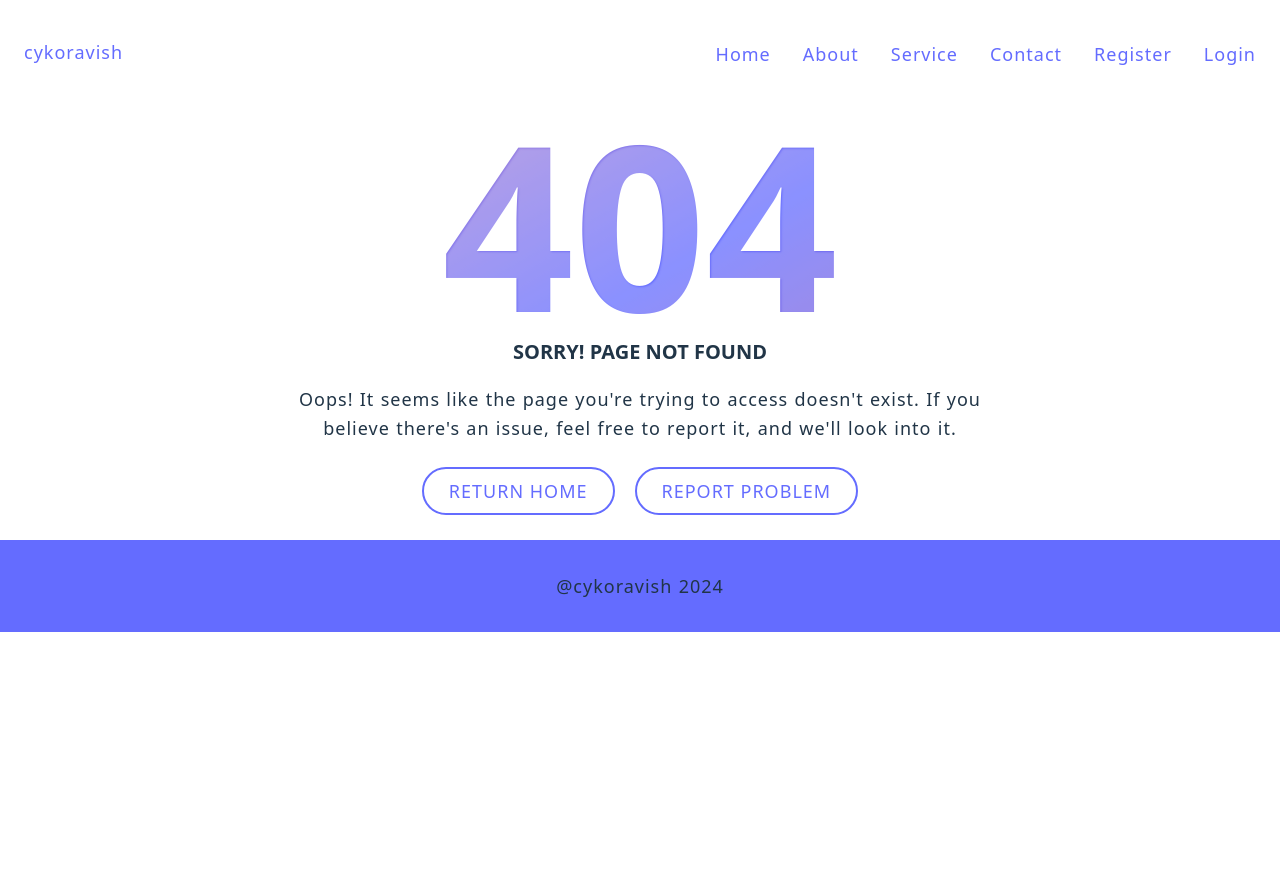
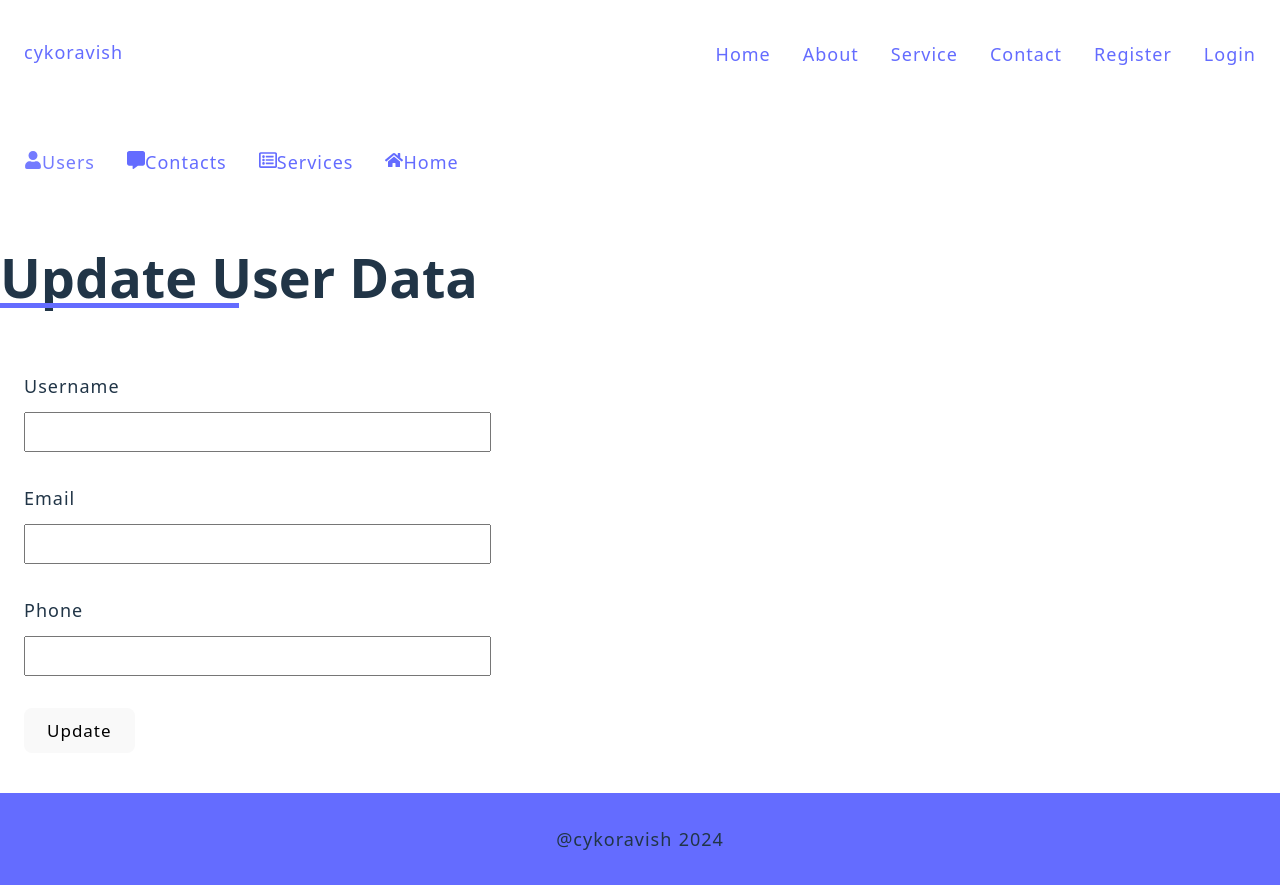
Before and after one commit to cykoravish/cykoravish-MERN, a React (Vite) app in the folder client/: page /admin/users/1/edit in a window 1280 px wide. Before the commit the page ends 800 px from the top, so only its background shows below. Built offline with nearby package versions, Linux system fonts and the light colour scheme; no server answers.

Commit message:
update functionality

```diff
--- a/client/src/App.jsx
+++ b/client/src/App.jsx
@@ -13,6 +13,7 @@
 import { AdminLayout } from "./components/layouts/Admin-Layout";
 import { AdminUsers } from "./pages/Admin-Users";
 import { AdminContacts } from "./pages/Admin-Contacts";
+import { AdminUpdate } from "./pages/Admin-Update";
 
 const App = () => {
   return (
@@ -31,6 +32,7 @@
           <Route path="/admin" element={<AdminLayout />}>
             <Route path="users" element={<AdminUsers />} />
             <Route path="contacts" element={<AdminContacts />} />
+            <Route path="users/:id/edit" element={<AdminUpdate />} />
           </Route>
         </Routes>
         <Footer />
--- /dev/null
+++ b/client/src/pages/Admin-Update.jsx
@@ -0,0 +1,96 @@
+import { useEffect, useState } from "react";
+import { useParams } from "react-router-dom";
+import { useAuth } from "../store/auth";
+
+export const AdminUpdate = () => {
+  const [data, setData] = useState({
+    username: "",
+    email: "",
+    phone: "",
+  });
+
+  const params = useParams();
+  const { authorizationToken } = useAuth();
+
+  const getSingleUserData = async () => {
+    try {
+      const response = await fetch(
+        `http://localhost:5000/api/admin/users/${params.id}`,
+        {
+          method: "GET",
+          headers: {
+            Authorization: authorizationToken,
+          },
+        }
+      );
+      const data = await response.json();
+      console.log(`user single data ${data}`);
+      setData(data);
+    } catch (error) {
+      console.log(error);
+    }
+  };
+  useEffect(() => {
+    getSingleUserData();
+  }, []);
+
+  const handleInput = () => {};
+  return (
+    <section className="section-contact">
+      <div className="contact-content container">
+        <h1 className="main-heading">update user data</h1>
+      </div>
+      {/* <h1>Contact Page</h1> */}
+      <div className="container grid grid-two-cols">
+        <section className="section-form">
+          <form>
+            <div>
+              <label htmlFor="username">Username</label>
+              <input
+                type="text"
+                name="username"
+                id="username"
+                value={data.username}
+                onChange={handleInput}
+                autoCapitalize="off"
+                required
+              />
+            </div>
+
+            <div>
+              <label htmlFor="email">email</label>
+              <input
+                type="email"
+                name="email"
+                id="email"
+                autoComplete="off"
+                value={data.email}
+                onChange={handleInput}
+                autoCapitalize="off"
+                required
+              />
+            </div>
+            <div>
+              <label htmlFor="email">phone</label>
+              <input
+                type="phone"
+                name="phone"
+                id="phone"
+                autoComplete="off"
+                value={data.phone}
+                onChange={handleInput}
+                autoCapitalize="off"
+                required
+              />
+            </div>
+
+            <div>
+              <button type="submit"> update </button>
+            </div>
+          </form>
+        </section>
+      </div>
+      <section className="mb-3"></section>
+    </section>
+  );
+};
```
Also changed, not shown: 2 other files (tests, documents, lock files or other folders).
